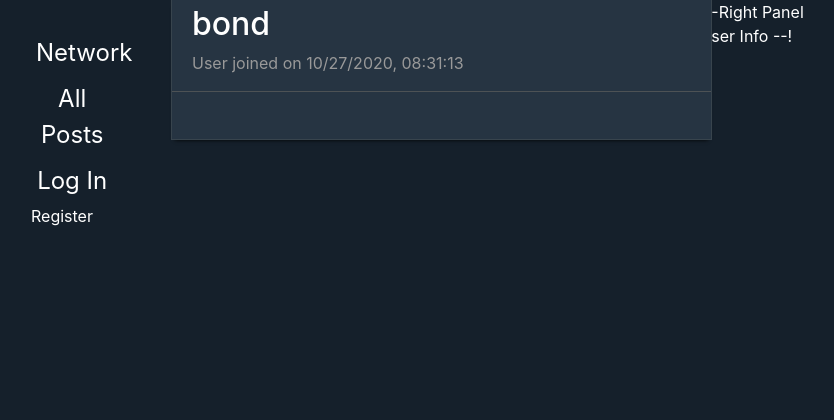
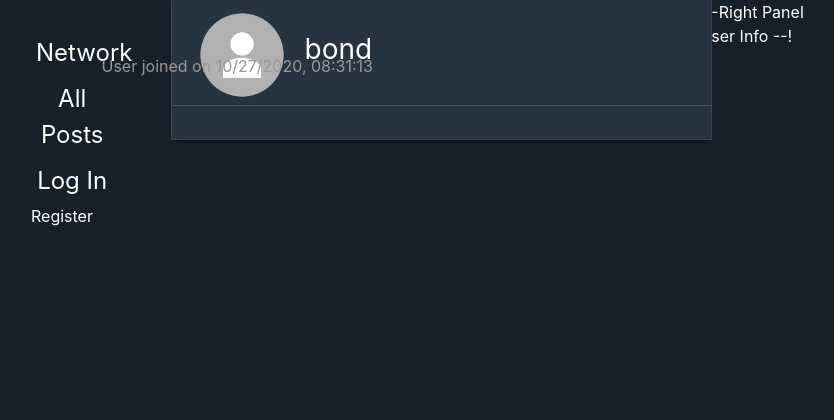
Before and after one commit to jeevankumar99/twitter_clone, a Django app: a page that uses network/templates/network/profile.html in a window 1280 px wide. Shown: the top 420 px of the page, without its empty margins (235-1069 px from the left). Run offline with Django 3.2, Linux system fonts and the light colour scheme; data comes from the database, SQL or seed files in the repository; both versions use the stored data as it was after the commit; data that the repository does not hold is empty; some libraries are stand-ins or nearby versions.

Commit message:
front end fixed

```diff
--- a/network/static/network/profile.js
+++ b/network/static/network/profile.js
@@ -1,6 +1,9 @@
 
-const fullLikeIcon = "https://www.vectorico.com/download/emoticon/heart-icon.png"
-const emptyLikeIcon = "https://www.clipartmax.com/png/middle/358-3583360_e-3-hearts-hearts-like-icon-instagram-heart-icon-svg.png";
+let post_id = 0;
+
+const emptyLikeIcon = "/static/network/images/empty-heart-icon.png";
+const fullLikeIcon = "/static/network/images/heart-icon.png";
+const userProfileIcon = "/static/network/images/default-profile-icon.png";
 
 class FollowerInfo extends React.Component {
     constructor(props) {
@@ -57,18 +60,6 @@ class FollowerInfo extends React.Component {
     }
 }
 
-let post_id = 0;
-
-class UserDiv extends React.Component {
-    render () {
-        return (
-            <div className="post-username">
-            <h5><a href={"/profiles/" + this.props.username}> {this.props.username} Posted</a></h5>
-            </div>
-        )
-    }
-}
-
 class ProfilePost extends React.Component {
     constructor(props) {
         super(props);
@@ -79,7 +70,7 @@ class ProfilePost extends React.Component {
             postType: 'post',
             content: <h4 id="post-content">{this.props.postData.content}</h4>,
             editButton: null,
-            parentEditButton: <button  onClick={button => this.editPost(button)} id='edit-button' style={{ display: this.props.postData.displayState}}>Edit</button>,
+            parentEditButton: <button  onClick={button => this.editPost(button)} className='edit-button' style={{ display: this.props.postData.displayState}}>Edit</button>,
         }
     };
 
@@ -136,7 +127,7 @@ class ProfilePost extends React.Component {
                     postType: 'post',
                     content: <h4 id="post-content">{newContent}</h4>,
                     editButton: null,
-                    parentEditButton: <button  onClick={button => this.editPost(button)} id='edit-button' style={{ display: this.props.postData.displayState}}>Edit</button>
+                    parentEditButton: <button  onClick={button => this.editPost(button)} className='edit-button' style={{ display: this.props.postData.displayState}}>Edit</button>
                 }))
             }, 2000);
         }
@@ -159,16 +150,27 @@ class ProfilePost extends React.Component {
     render () {
         return (
             <div className="post-container">
-                <UserDiv username={this.props.postData.username}/>
-                <p className="post-timestamp">{this.props.postData.timestamp}</p>
-                {this.state.parentEditButton}
-                <div className="post-contents-div">
-                    {this.state.content}
-                    {this.state.editButton}
+            <div className="user-edit-div">
+                <div className="user-profile-pic">
+                    <img src={userProfileIcon} className="user-profile-icon"/>
                 </div>
-                <h5> This post has {this.state.likes} Likes.</h5>
-                <img src={this.state.likeButtonIcon} onClick={button => this.updateLikes(button)} className="like-button"/>
+                <div className="post-username">
+                    <a href={"/profiles/" + this.props.postData.username}>{this.props.postData.username}</a>
+                </div>
+                <div className="post-edit-div">{this.state.parentEditButton}</div>
             </div>
+            <div className="post-timestamp">Posted on {this.props.postData.timestamp}</div>
+            <div className="post-contents-div">
+                {this.state.content}
+                {this.state.editButton}
+            </div>
+            <div className="like-info-div">
+                <div className="like-count">{this.state.likes}</div>
+                <div className="like-button-div">
+                    <img src={this.state.likeButtonIcon} onClick={button => this.updateLikes(button)} className="like-button"/>
+                </div>
+            </div>
+        </div>
         )
     }
 }
@@ -220,7 +222,7 @@ function loadUserPosts(page=1) {
             const user_id = document.querySelector('#user-id');
             post.displayState= "none";
             if (post.username == user_id.innerHTML) {
-                post.displayState = "block";
+                post.displayState = "inline";
             }
             post.currentUser = user_id.innerHTML;
             if (post.like_status === 'Unlike') {
--- a/network/static/network/styles.css
+++ b/network/static/network/styles.css
@@ -207,6 +207,7 @@ textarea:focus {
 
 .post-timestamp {
     color: rgb(153, 153, 153);
+    margin: 6px 0px 6px 0px;
 }
 
 #profile-username, #followers-info {
@@ -215,21 +216,42 @@ textarea:focus {
 }
 
 .post-username {
-    width: 20%;
     display: inline;
-    background-color: rgb(139, 6, 6);
+    font-size: 24px;
+}
+
+.profile-username-text {
+    display: inline;
+    font-size: 28px;
 }
 
 .username-in-post {
     display: inline;
-    background-color: rgb(81, 81, 161);
-    width: 200px;
+}
+
+.user-profile-pic {
+    display: inline;
+    margin-right: 8px;
+}
+
+.user-profile-icon {
+    width: 55px;
 }
 
 
 #profile-username {
     border-bottom: 1px solid rgb(77, 82, 85);
     padding-top: 5px;
+}
+
+#profile-page-timestamp {
+    position: fixed;
+    top: 48px;
+    right: 52.5%;
+}
+
+#profile-page-user-icon {
+    width: 100px;
 }
 
 #side-panel-brand-name, #side-panel-username, #side-panel-all-posts, #side-panel-following, #side-panel-logout, #side-panel-login {
@@ -261,14 +283,13 @@ textarea:focus {
 }
 
 #user-posts {
-    margin-top: 130px;
+    margin-top: 140px;
 }
 
 .post-container, #new-post-form {
     color: white;
     width: 66%;
-    padding: 20px;
-    padding-bottom: 8px;
+    padding: 10px 20px 10px 20px;
     border-left: 1px solid rgb(56, 68, 77);
     border-right: 1px solid rgb(56, 68, 77);
     border-bottom: 1px solid rgb(56,68,77);
@@ -276,6 +297,7 @@ textarea:focus {
 
 .post-edit-div {
     display: inline;
+    margin-left: 74%;
 }
 
 #middle-panel {
@@ -288,8 +310,3 @@ textarea:focus {
     width: 52.8%;
     background-color: rgb(30, 42, 54);
 }
-
-.user-edit-div {
-    background-color: gray;
-    height: 100px;
-}
--- a/network/templates/network/profile.html
+++ b/network/templates/network/profile.html
@@ -15,8 +15,15 @@
     <div id="profile-middle-panel">
         <div id="profile-info">
             <div id="profile-username">
-                <h2>{{ username }}</h2>
-                <p class="post-timestamp">User joined on {{ date_joined }}</p>
+                <div class="user-profile-pic">
+                    <img id="profile-page-user-icon" class="user-profile-icon" src="{% static 'network/images/default-profile-icon.png' %}" />
+                </div>
+                <div class="profile-username-text">
+                    {{ username }}
+                </div>
+                <div id="profile-page-timestamp" class="post-timestamp">
+                    User joined on {{ date_joined }}
+                </div>
             </div>
             <div id="followers-info"></div>
         </div>
```
Also changed, not shown: network/static/network/index.js (+10 -14 lines), db.sqlite3, network/admin.py (line endings or trailing spaces), network/static/network/images/default-profile-icon.png (added), network/templates/network/index.html (line endings or trailing spaces), network/templates/network/layout.html (line endings or trailing spaces), network/templates/network/login.html (line endings or trailing spaces).
